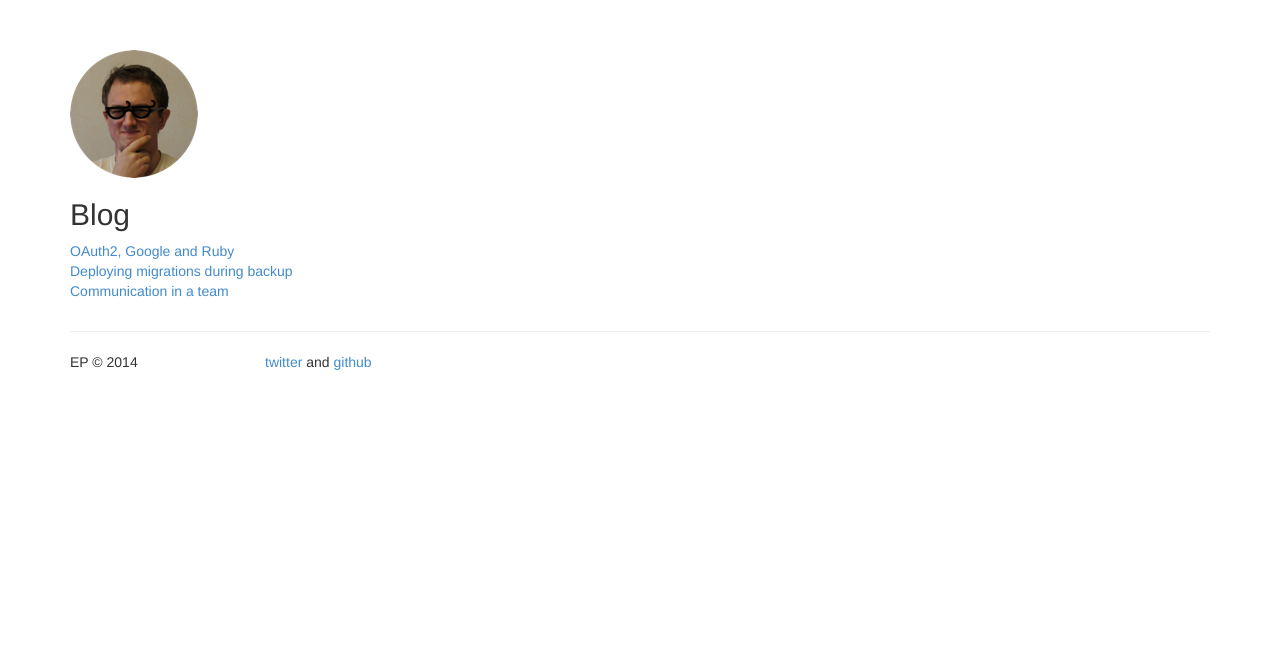
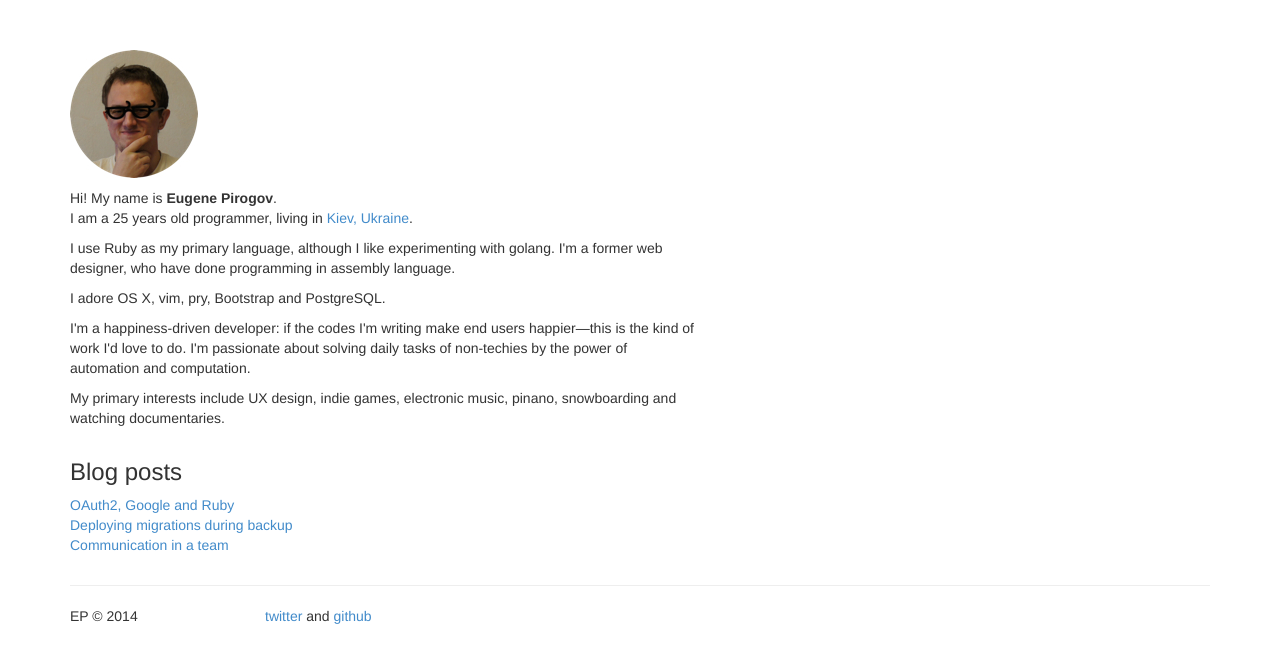
Before and after one commit to gmile/gmile.github.io, a Jekyll site: the page built from index.html, in a window 1280 px wide. Shown: the top 663 px of the page. Built offline with Jekyll 4.4.1, drawn with Linux system fonts in a browser that asks for light colours; Markdown is read by kramdown in place of the engine named in the settings.

Commit message:
Let's make it so for now.

```diff
--- a/index.html
+++ b/index.html
@@ -5,10 +5,17 @@ title: EP
 ---
 <div class="row">
   <div class="col-md-9">
-    <img src="/img/selfie_128.jpg" alt="Selfie">
+    <p><img src="/img/selfie_128.jpg" alt="Selfie"></p>
+    <p>Hi! My name is <strong>Eugene Pirogov</strong>.<br/>I am a 25 years old programmer, living in <a href="https://vimeo.com/38388574">Kiev, Ukraine</a>.</p>
+    <p>I use Ruby as my primary language, although I like experimenting with golang. I'm a former web designer, who have done programming in assembly language.</p>
+    <p>I adore OS X, vim, pry, Bootstrap and PostgreSQL.</p>
+    <p>I'm a happiness-driven developer: if the codes I'm writing make end users happier&mdash;this is the kind of work I'd love to do. I'm passionate about solving daily tasks of non-techies by the power of automation and computation.</p>
+    <p>My primary interests include UX design, indie games, electronic music, pinano, snowboarding and watching documentaries.</p>
+  </div>
+  <div class="col-md-9">
   </div>
 </div>
-<h2>Blog</h2>
+<h3>Blog posts</h3>
 <ul class="list-unstyled">
   {% for post in site.posts %}
     <li><a href="{{ post.url }}">{{ post.title }}</a></li>
```
